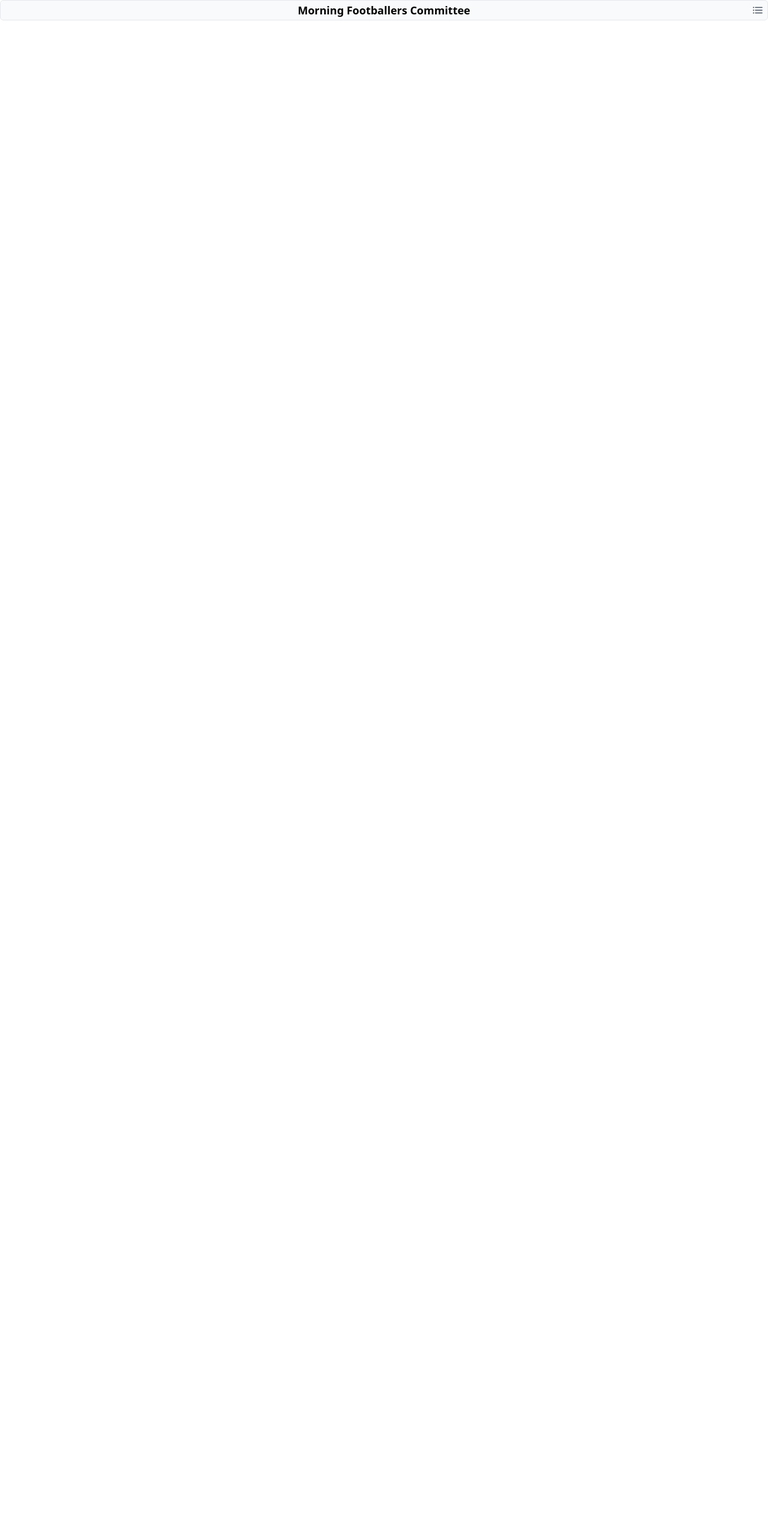
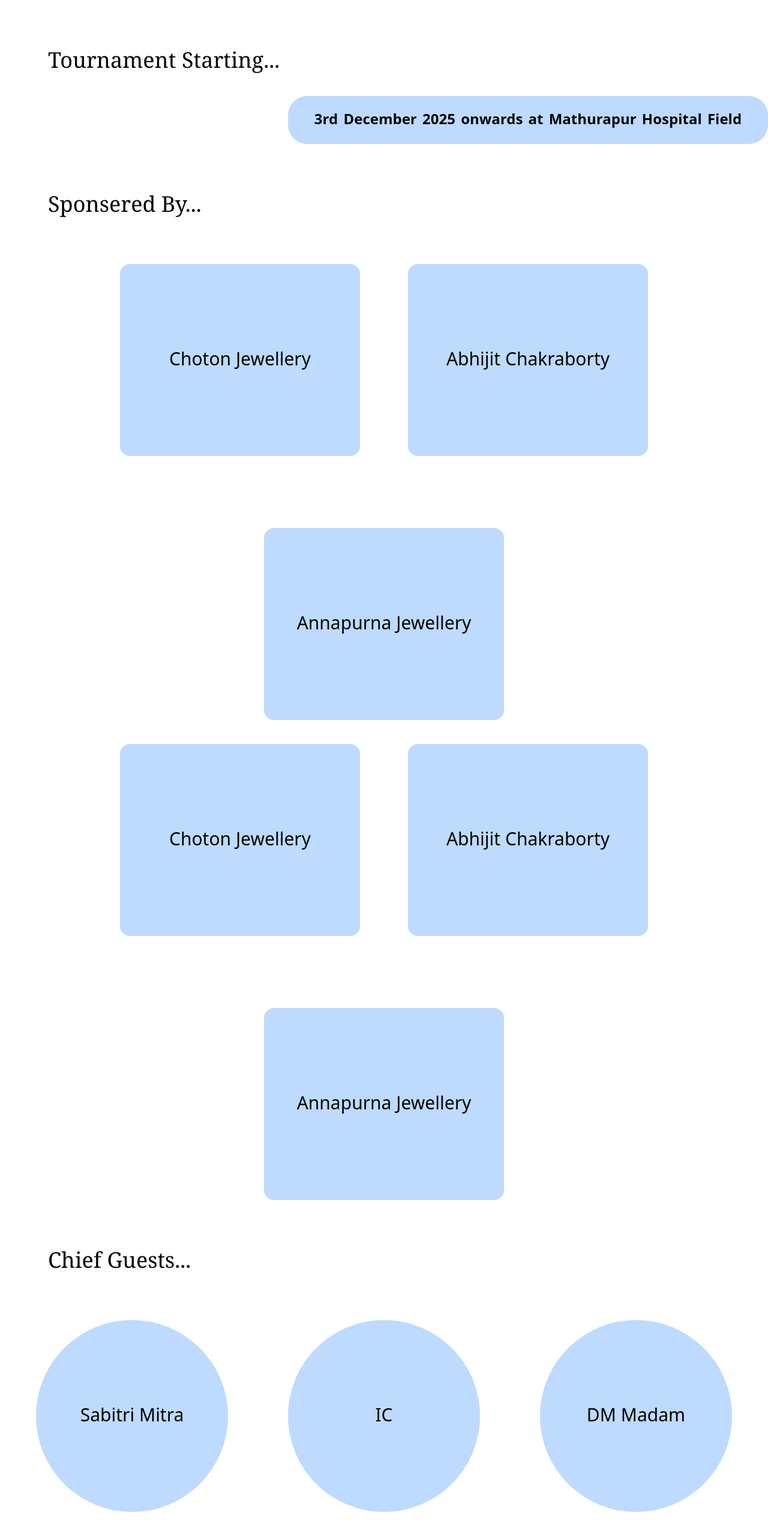
Before and after one commit to DEBAYUDHCHAKRABORTY/FOOTBALL-TR-oneO8, a React (Vite) app in the folder FOOTBALL_TOURNAMENT/: page / in a window 1280 px wide. Shown: the top 2560 px of the page at 60% size. Before the commit the page ends 800 px from the top, so only its background shows below. Built offline with nearby package versions, Linux system fonts and the light colour scheme.

Commit message:
Feature/body czar (#4)
* folders created

* route file added

* body demo done

```diff
--- a/FOOTBALL_TOURNAMENT/src/App.jsx
+++ b/FOOTBALL_TOURNAMENT/src/App.jsx
@@ -3,10 +3,12 @@ import reactLogo from './assets/react.svg'
 import viteLogo from '/vite.svg'
 import Navbar from './components/navbar'
 import './App.css'
+import Cards from './components/card'
 
 function App() {
   return (
     <>
+      <Cards/>
     <Navbar/>
     </>
   )
--- /dev/null
+++ b/FOOTBALL_TOURNAMENT/src/components/card.jsx
@@ -0,0 +1,71 @@
+export default function Cards() {
+  return (
+    <>
+      <div className="ml-20 mt-20">
+        <h1 className="text-4xl font-serif">Tournament Starting...</h1>
+      </div>
+      <div className=" bg-blue-200 mt-10 w-200 font-bold [word-spacing:3px] h-20 justify-center ml-120 rounded-4xl">
+        <h1 className="text-2xl justify-center flex p-5.5">
+          3rd December 2025 onwards at Mathurapur Hospital Field
+        </h1>
+      </div>
+      <div className="ml-20 mt-20">
+        <h1 className="text-4xl font-serif">Sponsered By...</h1>
+      </div>
+      <div className="flex flex-wrap justify-center gap-20 mt-10">
+        <div className="mt-10 rounded-2xl bg-blue-200 w-100 h-80">
+          <h1 className="text-3xl flex justify-center py-35">
+            Choton Jewellery
+          </h1>
+        </div>
+        <div className="mt-10 rounded-2xl bg-blue-200 w-100 h-80">
+          <h1 className="text-3xl flex justify-center py-35">
+            Abhijit Chakraborty
+          </h1>
+        </div>
+        <div className="mt-10 rounded-2xl bg-blue-200 w-100 h-80">
+          <h1 className="text-3xl flex justify-center py-35">
+            Annapurna Jewellery
+          </h1>
+        </div>
+      </div>
+      <div className="flex flex-wrap justify-center gap-20">
+        <div className="mt-10 rounded-2xl bg-blue-200 w-100 h-80">
+          <h1 className="text-3xl flex justify-center py-35">
+            Choton Jewellery
+          </h1>
+        </div>
+        <div className="mt-10 rounded-2xl bg-blue-200 w-100 h-80">
+          <h1 className="text-3xl flex justify-center py-35">
+            Abhijit Chakraborty
+          </h1>
+        </div>
+        <div className="mt-10 rounded-2xl bg-blue-200 w-100 h-80">
+          <h1 className="text-3xl flex justify-center py-35">
+            Annapurna Jewellery
+          </h1>
+        </div>
+      </div>
+      <div className="ml-20 mt-20">
+        <h1 className="text-4xl font-serif">Chief Guests...</h1>
+      </div>
+      <div className="flex flex-wrap justify-center gap-25 mt-10 mb-10">
+        <div className="mt-10 rounded-full bg-blue-200 w-80 h-80">
+          <h1 className="text-3xl flex justify-center py-35">
+            Sabitri Mitra
+          </h1>
+        </div>
+        <div className="mt-10 rounded-full bg-blue-200 w-80 h-80">
+          <h1 className="text-3xl flex justify-center py-35">
+            IC
+          </h1>
+        </div>
+        <div className="mt-10 rounded-full bg-blue-200 w-80 h-80">
+          <h1 className="text-3xl flex justify-center py-35">
+            DM Madam
+          </h1>
+        </div>
+      </div>
+    </>
+  );
+}
```
